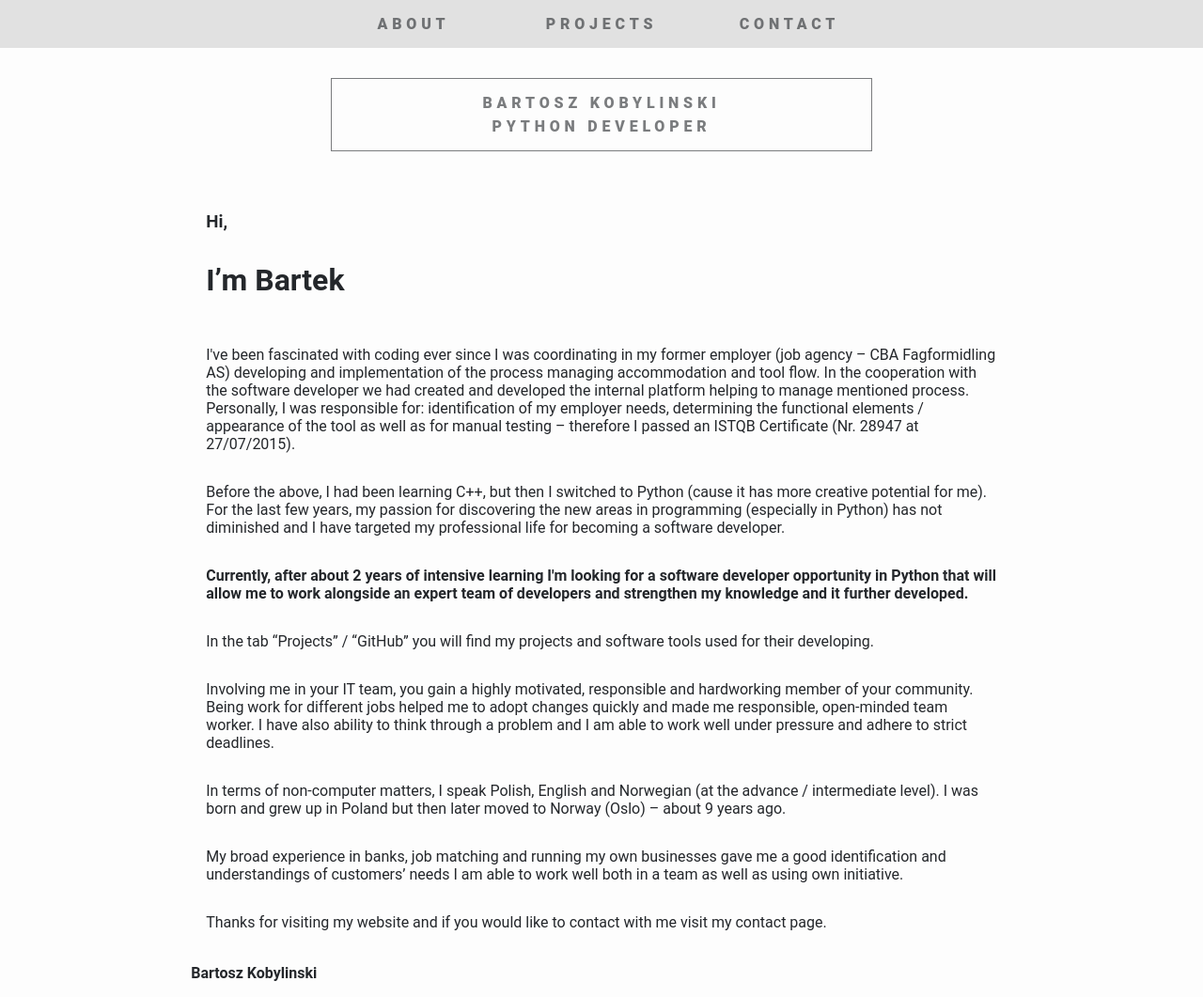
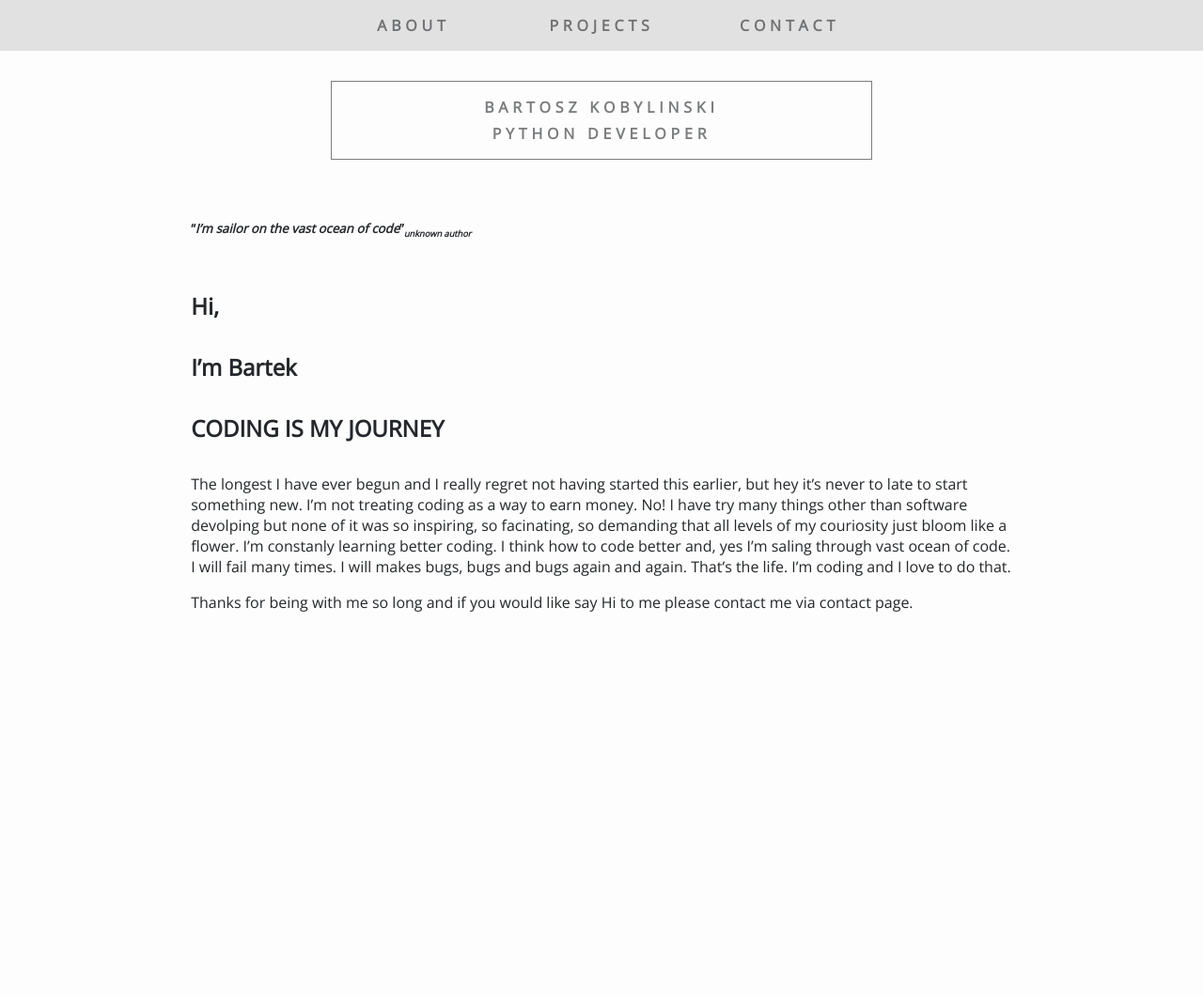
Before and after one commit to bartoszkobylinski/my_website, a Flask app: page /about_me in a window 1280 px wide. Shown: the whole page at 94% size. After the commit the page ends 651 px from the top, so only its background shows below. Run offline with Flask 2, Linux system fonts and the light colour scheme; some libraries are stand-ins or nearby versions.

Commit message:
CHANGES TO ABOUT ME
- changes in text about_me page
- changes in styling
- changing font type in page

```diff
--- a/app/static/css/style.css
+++ b/app/static/css/style.css
@@ -4,9 +4,10 @@
     padding: 0;
 }
 body{
-    font-family: 'Roboto', sans-serif;
+    font-family: 'Open Sans', sans-serif;
     color: #24272b;
     background-color: #fdfdfd;
+
 }
 
 /* navigation bar */
@@ -81,10 +82,23 @@ nav .name #bottom{
 .main_content{
     padding: 1rem;
 }
-.about_me h1,
-.about_me h3,
-.about_me p{
-    padding: 1rem;
+.about_me{
+    padding-bottom: 3rem;
+}
+.about_me ul{
+    list-style: none;
+}
+.about_me p,
+.about_me h5,
+.about_me ul li{
+    margin-top: 1rem;
+}
+.my-motto{
+    text-transform: uppercase;
+}
+.about_me h2,
+.about_me h3{
+    margin: 2rem 0rem
 }
 
 
--- a/app/templates/about_me.html
+++ b/app/templates/about_me.html
@@ -2,19 +2,14 @@
 {% block content %}
     <div class="main_content">
         <div class="about_me">
-            <h3>Hi,</h3>
-            <h1>I’m Bartek</h1>
-            <br>
-            <p>I've been fascinated with coding ever since I was coordinating in my former employer (job agency – CBA Fagformidling AS) developing and implementation of the process managing accommodation and tool flow. In the cooperation with the software developer we had created and developed the internal platform helping to manage mentioned process. Personally, I was responsible for: identification of my employer needs, determining the functional elements / appearance of the tool as well as for manual testing – therefore I passed an ISTQB Certificate (Nr. 28947 at 27/07/2015). </p>
-            <p>Before the above, I had been learning C++, but then I switched to Python (cause it has more creative potential for me). For the last few years, my passion for discovering the new areas in programming (especially in Python) has not diminished and I have targeted my professional life for becoming a software developer.</p>
-            <p><strong>Currently, after about 2 years of intensive learning I'm looking for a software developer opportunity in Python that will allow me to work alongside an expert team of developers and strengthen my knowledge and it further developed.</strong></p>
-            <p>In the tab “Projects” / “GitHub” you will find my projects and software tools used for their developing.</p>
-            <p>Involving me in your IT team, you gain a highly motivated, responsible and hardworking member of your community. Being work for different jobs helped me to adopt changes quickly and made me responsible, open-minded team worker. I have also ability to think through a problem and I am able to work well under pressure and adhere to strict deadlines.</p>
-            <p>In terms of non-computer matters, I speak Polish, English and Norwegian (at the advance / intermediate level). I was born and grew up in Poland but then later moved to Norway (Oslo) – about 9 years ago.</p>
-            <p>My broad experience in banks, job matching and running my own businesses gave me a good identification and understandings of customers’ needs I am able to work well both in a team as well as using own initiative.</p>
-            <p>Thanks for visiting my website and if you would like to contact with me visit my contact page.</p>
-            <br>
-            <h4><strong>Bartosz Kobylinski</strong></h4>
+            <h5><q><i>I’m sailor on the vast ocean of code</i></q><sub><small><i>unknown author</i></small></sub></h5>
+            <br/>
+            <h2>Hi,</h2>
+            <h2>I’m Bartek</h2>
+
+            <h2 class="my-motto" >Coding is my journey</h2>
+            <p>The longest I have ever begun and I really regret not having started this earlier, but hey it’s never to late to start something new. I’m not treating coding as a way to earn money. No! I have try many things other than software devolping but none of it was so inspiring, so facinating, so demanding that all levels of my couriosity just bloom like a flower. I’m constanly learning better coding. I think how to code better and, yes I’m saling through vast ocean of code. I will fail many times. I will makes bugs, bugs and bugs again and again. That’s the life. I’m coding and I love to do that.</p>
+            <p>Thanks for being with me so long and if you would like say Hi to me please contact me via contact page.</p>
         </div>
     </div>
 
--- a/app/templates/layout.html
+++ b/app/templates/layout.html
@@ -15,7 +15,7 @@
     <meta http-equiv="X-UA-Compatible" content="ie=edge">
     <script type="text/javascript" src="{{ url_for('static', filename='js/hamburger_menu.js') }}"></script>
     <script src="https://kit.fontawesome.com/aef6646358.js" crossorigin="anonymous"></script>
-    <link href="https://fonts.googleapis.com/css?family=Work+Sans&display=swap" rel="stylesheet">
+    <link href="https://fonts.googleapis.com/css2?family=Open+Sans&display=swap" rel="stylesheet">
     <link rel="stylesheet" href="{{ url_for('static', filename='css/style.css') }}">
     <title>{{ title }}</title>
 </head>
```
